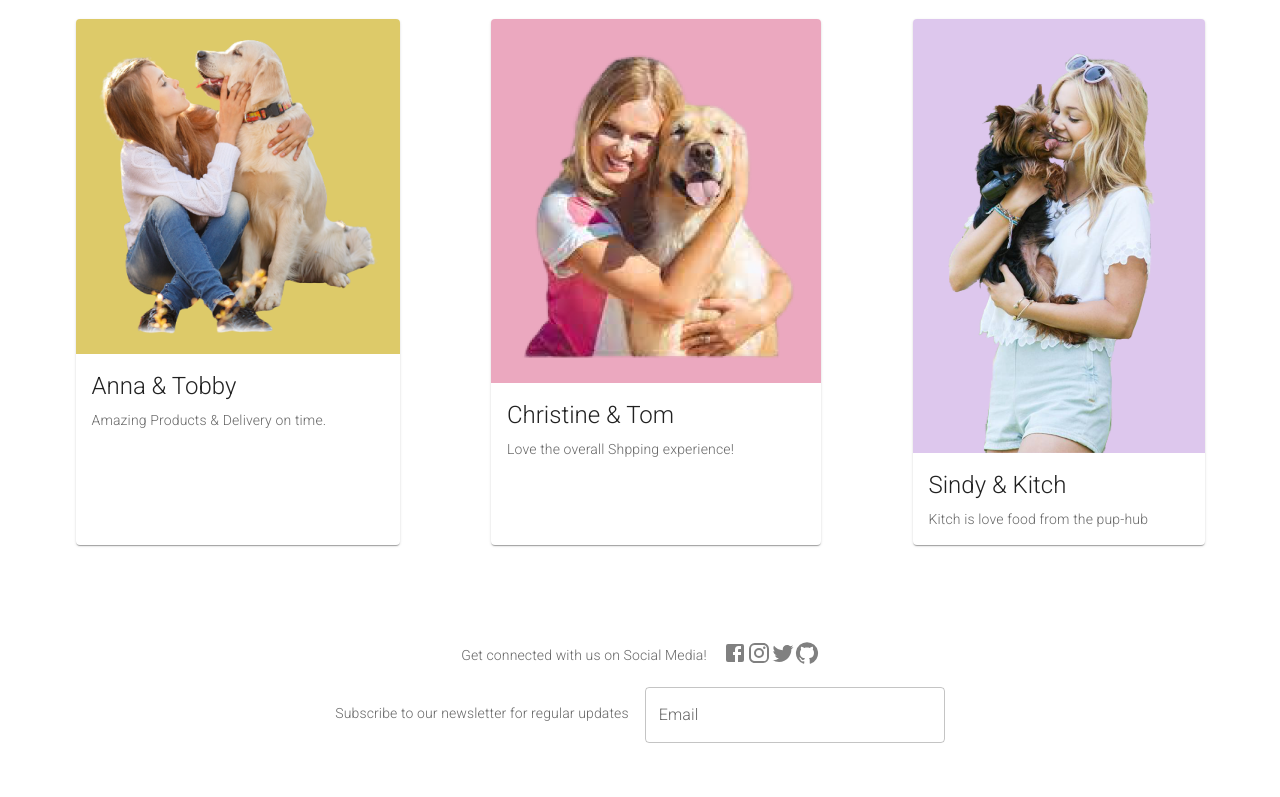
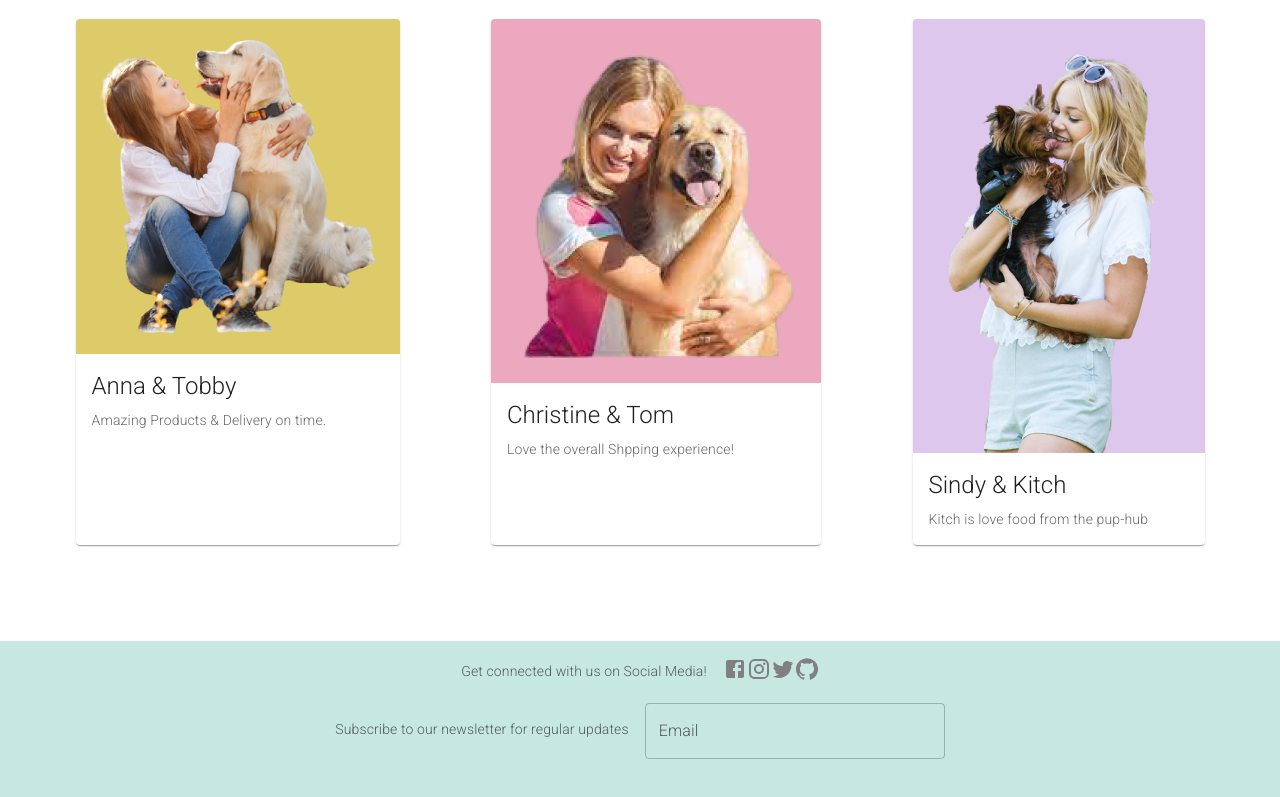
Before and after one commit to hargunkaur286/find_my_friend, a React (Create React App) app: page / in a window 1280 px wide. Shown: the part 1948-2745 px from the top of the page. Built offline with nearby package versions, Linux system fonts and the light colour scheme.

Commit message:
updated footer

```diff
--- a/src/components/Footer.jsx
+++ b/src/components/Footer.jsx
@@ -10,7 +10,7 @@ import TextField from '@mui/material/TextField';
 function Footer() {
   return (
     <>
-    <Box sx={{marginTop: 10, marginBottom: 5}}>
+    <Box sx={{marginTop: 10, paddingBottom: 5, paddingTop: 2, backgroundColor: '#C7E7E1'}}>
       <Box sx={{display: 'flex', justifyContent: 'center'}}>
       <Typography sx={{ fontSize: 14, paddingTop: 0.5, marginRight: 2}} color="text.secondary" gutterBottom>
           Get connected with us on Social Media!
```
